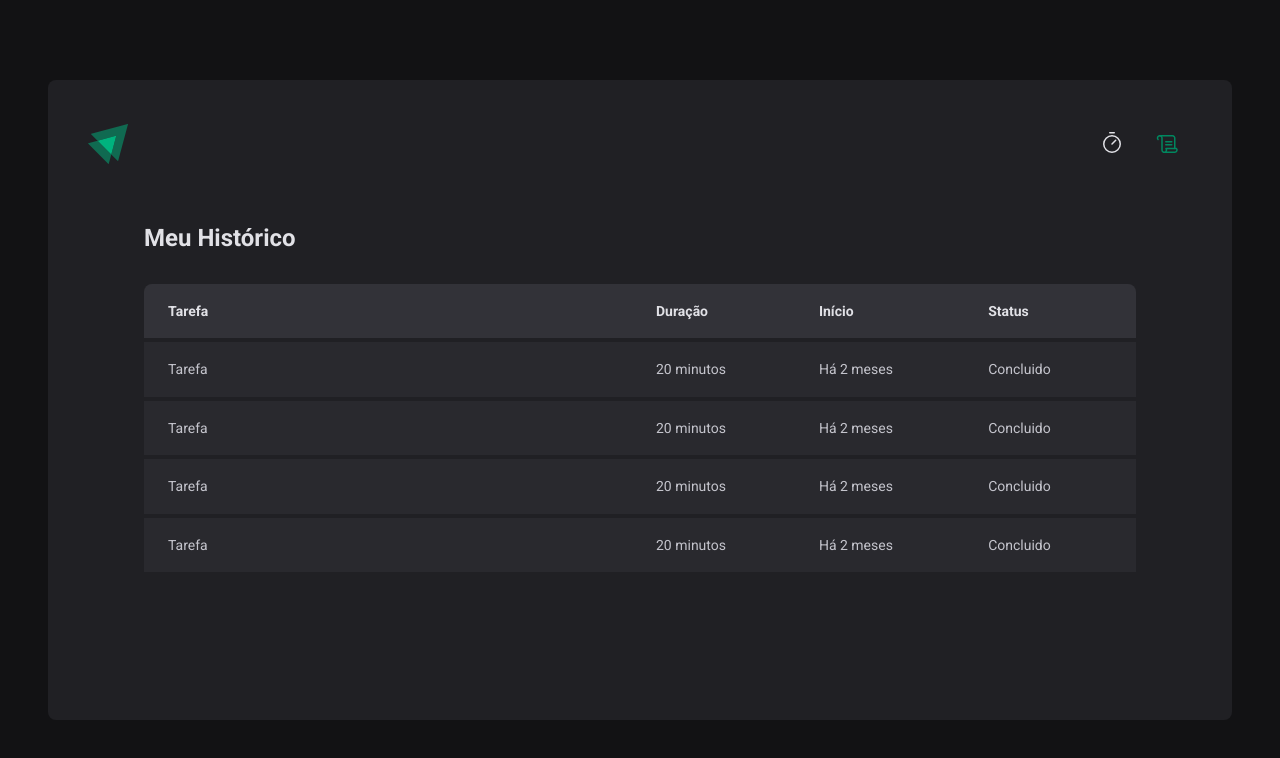
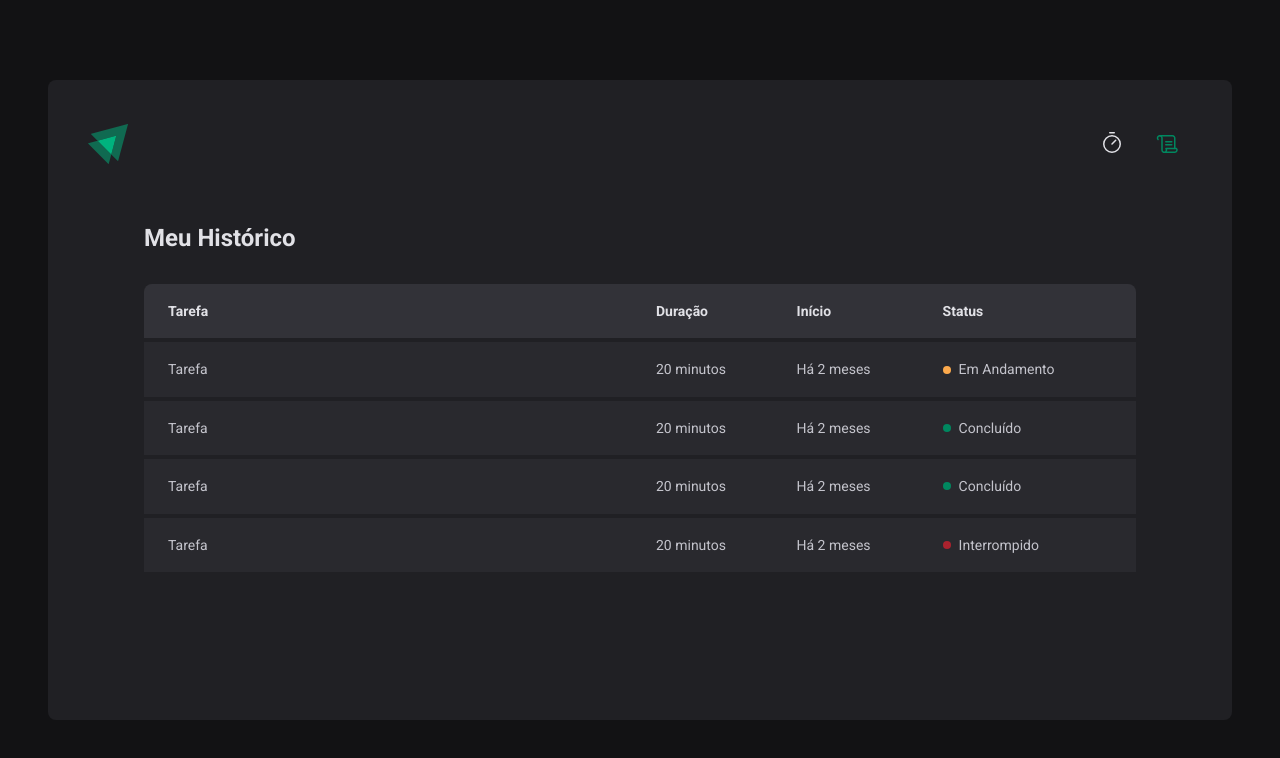
Before and after one commit to IsaiasAlmeida20/timer, a React (Vite) app: page /history in a window 1280 px wide. Shown: the top 758 px of the page. Built offline with nearby package versions, Linux system fonts and the light colour scheme.

Commit message:
:recycle: Refactor Status history

```diff
--- a/src/pages/History/index.tsx
+++ b/src/pages/History/index.tsx
@@ -1,4 +1,4 @@
-import { HistoryContainer, HistoryList } from './styles'
+import { HistoryContainer, HistoryList, Status } from './styles'
 
 export function History() {
   return (
@@ -20,25 +20,33 @@
               <td>Tarefa</td>
               <td>20 minutos</td>
               <td>Há 2 meses</td>
-              <td>Concluido</td>
+              <td>
+                <Status statusColor="yellow">Em Andamento</Status>
+              </td>
             </tr>
             <tr>
               <td>Tarefa</td>
               <td>20 minutos</td>
               <td>Há 2 meses</td>
-              <td>Concluido</td>
+              <td>
+                <Status statusColor="green">Concluído</Status>
+              </td>
             </tr>
             <tr>
               <td>Tarefa</td>
               <td>20 minutos</td>
               <td>Há 2 meses</td>
-              <td>Concluido</td>
+              <td>
+                <Status statusColor="green">Concluído</Status>
+              </td>
             </tr>
             <tr>
               <td>Tarefa</td>
               <td>20 minutos</td>
               <td>Há 2 meses</td>
-              <td>Concluido</td>
+              <td>
+                <Status statusColor="red">Interrompido</Status>
+              </td>
             </tr>
           </tbody>
         </table>
--- a/src/pages/History/styles.ts
+++ b/src/pages/History/styles.ts
@@ -60,3 +60,27 @@
     }
   }
 `
+
+const STATUS_COLOR = {
+  yellow: 'yellow-500',
+  green: 'green-500',
+  red: 'red-500',
+} as const
+
+interface StatusProps {
+  statusColor: keyof typeof STATUS_COLOR
+}
+
+export const Status = styled.span<StatusProps>`
+  display: flex;
+  align-items: center;
+  gap: 0.5rem;
+
+  &::before {
+    content: '';
+    width: 0.5rem;
+    height: 0.5rem;
+    border-radius: 50%;
+    background: ${(props) => props.theme[STATUS_COLOR[props.statusColor]]};
+  }
+`
```
